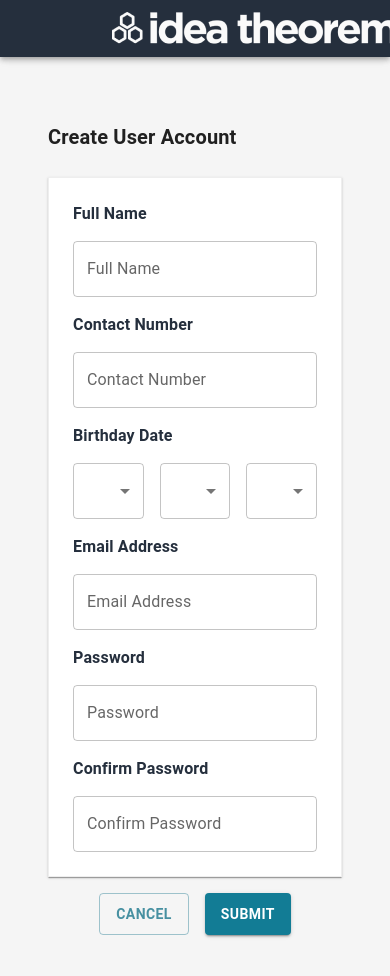
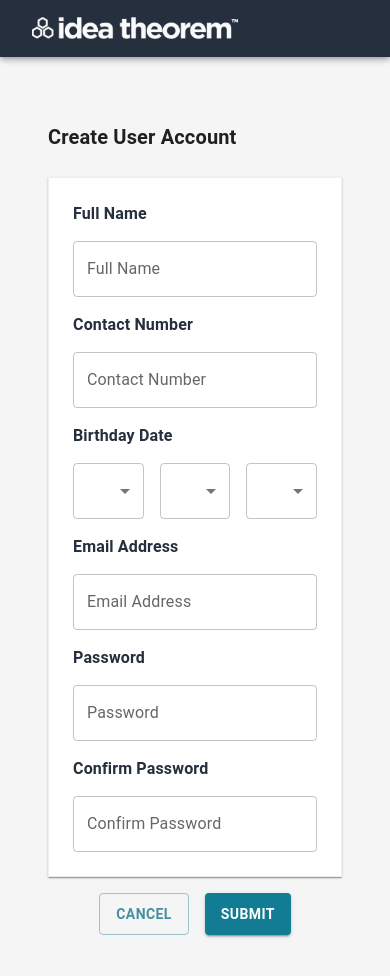
Before and after one commit to rohaanmalik/idea-theorem-assignment-1, a React (Vite) app: page / in a window 390 px wide. Shown: the top 976 px of the page. Built offline with nearby package versions, Linux system fonts and the light colour scheme.

Commit message:
header mobile view

```diff
--- a/src/components/Header.tsx
+++ b/src/components/Header.tsx
@@ -16,13 +16,19 @@ function Header() {
       <Toolbar>
         <Box
           sx={{
-            ml: 10,
-            height: "100%",
             display: "flex",
-            alignItems: "center",
+            alignItems: "start",
+            justifyContent: "start",
           }}
         >
-          <LogoImage src={Logo} alt="logo" />
+          <LogoImage
+            src={Logo}
+            alt="logo"
+            sx={{
+              width: { xs: "70%", sm: "100%" },
+              height: "auto",
+            }}
+          />
         </Box>
       </Toolbar>
     </AppBar>
```
